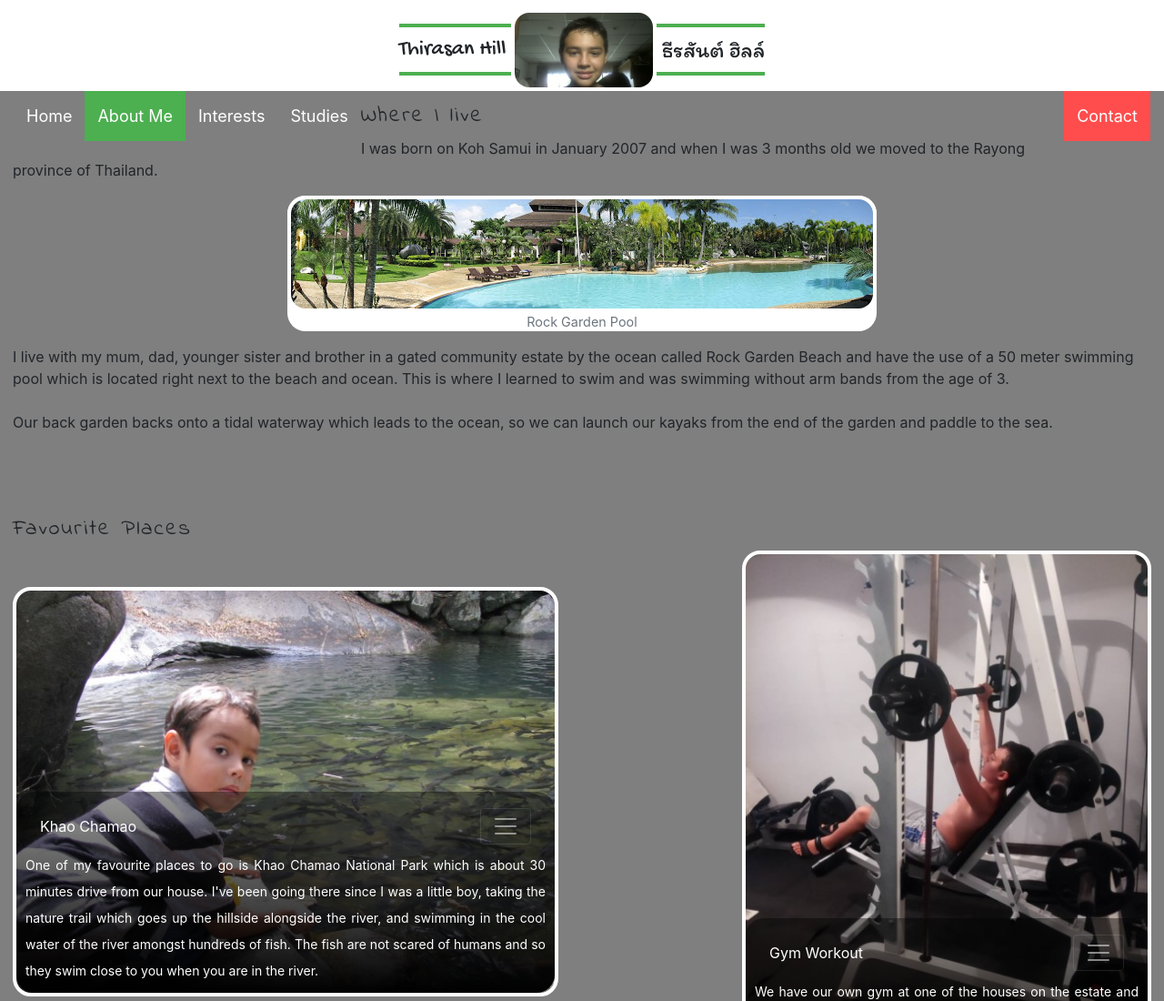
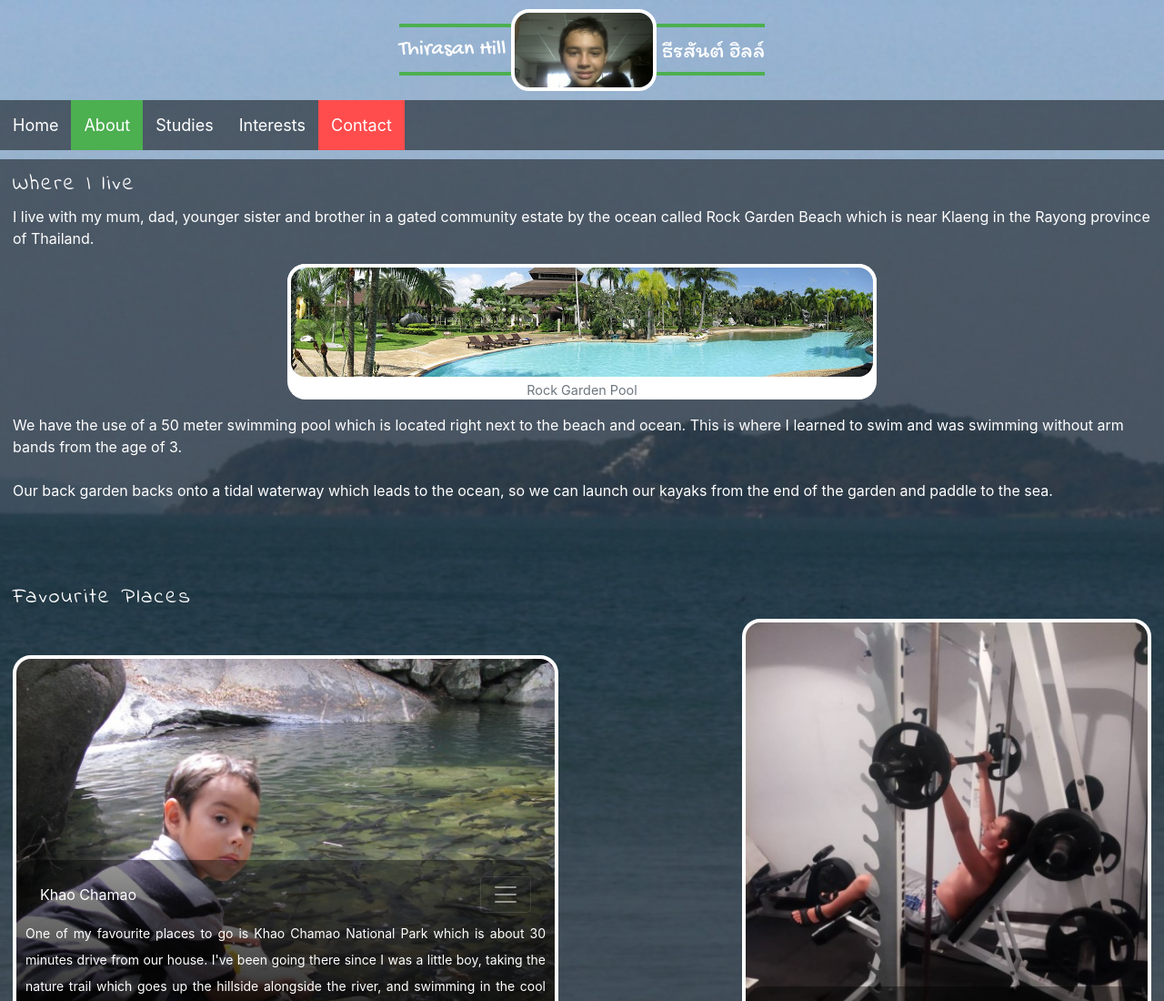
Before and after one commit to thirasanhill/thirasanhill.github.io, a plain HTML site: page about.html in a window 1280 px wide. Shown: the top 1100 px of the page at 91% size. Drawn offline with nearby package versions, Linux system fonts and the light colour scheme; a web font is replaced by a local one.

Commit message:
Add files via upload

```diff
--- a/about.html
+++ b/about.html
@@ -19,7 +19,7 @@
     <link rel="stylesheet" type="text/css" href="css/mobile.css">
 </head>
 
-<body>
+<body id="page" class="interestspage">
 
 <div class="container-fluid">
     <header>
@@ -33,31 +33,62 @@
     </header>
 </div>
 
-<div class="container-fluid">
-  <div class="menu">
-    <ul>
-        <li><a href="index.html">Home</a></li>
-        <li class="active"><a href="about.html">About Me</a></li>
-        <li><a href="interests.html">Interests</a></li>
-        <li><a href="studies.html">Studies</a></li>
-        <li style="float:right" class="contact"><a href="contact.html">Contact</a></li>
+<div class="container-fluid" style="padding: 0; margin: 0;">
+  <nav class="navbar menu navbar-expand-sm sticky-top"
+   style="padding: 0; margin: 10px 0;">
+
+    <!-- Brand -->
+    <!--
+    <a class="navbar-brand" href="#"></a>
+    -->
+
+    <!-- Toggler/collapsibe Button -->
+    <button class="navbar-toggler" type="button" data-toggle="collapse" data-target="#collapsibleNavbar">
+    <span class="navbar-toggler-icon"></span>
+    </button>
+
+
+    <!-- Navbar links -->
+    <div class="collapse navbar-collapse" id="collapsibleNavbar">
+
+      <ul class="navbar-nav">
+
+        <li class="nav-item">
+            <a href="index.html">Home</a>
+        </li>
+
+        <li class="active nav-item">
+            <a href="about.html">About</a>
+        </li>
+
+        <li class="nav-item">
+          <a href="studies.html">Studies</a>
+        </li>
+
+        <li class="nav-item">
+            <a href="interests.html">Interests</a>
+        </li>
+
+        <li style="float:right" class="contact nav-item">
+            <a href="contact.html">Contact</a>
+        </li>
+
       </ul>
     </div>
+  </nav>
 </div>
 
 <div class="container-fluid shade">
     <h3>Where I live</h3>
-    <p>I was born on Koh Samui in January 2007 and when I was 3 months
-    old we moved to the Rayong province of Thailand.</p>
 
+    <p>I live with my mum, dad, younger sister and brother in a gated community estate
+    by the ocean called Rock Garden Beach which is near Klaeng in the Rayong province of Thailand.</p>
     <figure class="figure center bg-white text-dark border-radius20">
         <img class="image-style img-fluid" src="images/rgb2pool_pan1.jpg" alt="Rock Garden Pool" title="Rock Garden Pool">
         <figcaption class="figure-caption text-center">Rock Garden Pool</figcaption>
     </figure>
 
-    <P>
-    I live with my mum, dad, younger sister and brother in a gated community estate
-    by the ocean called Rock Garden Beach and have the use of a 50 meter swimming
+    <p>We have the use of a 50 meter swimming
     pool which is located right next to the beach and ocean. This is where I learned
     to swim and was swimming without arm bands from the age of 3.<br>
     <br>
```
Lines whose indentation alone changed are shown as unchanged.
